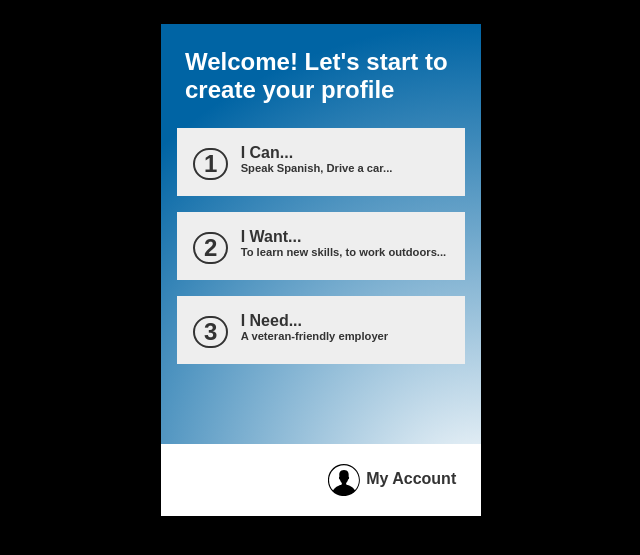
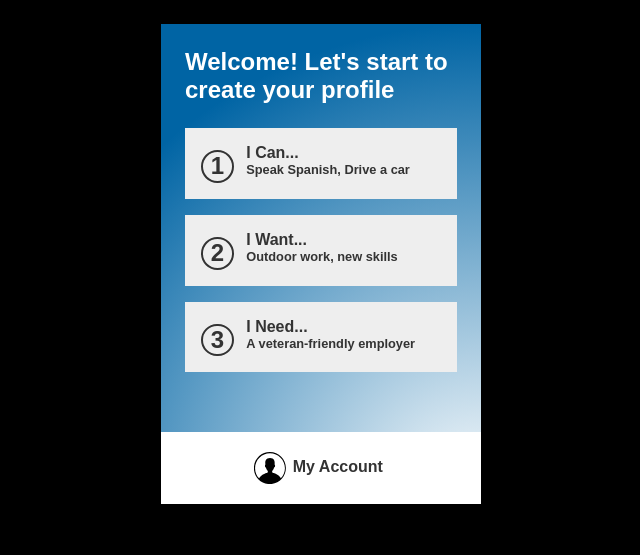
Before and after one commit to aliyarahman/theres-a-job-for-that, a Flask app: page /index in a window 1280 px wide. Shown: the top 555 px of the page, without its empty margins (319-959 px from the left). Run offline with Flask 2, Linux system fonts and the light colour scheme; parts of the project's set-up code (start-up, migrations or seed data) failed here and were passed over.

Commit message:
Finished index page UI

```diff
--- a/app/static/common_jc.css
+++ b/app/static/common_jc.css
@@ -1,7 +1,5 @@
-body		{background-color: black;}
-.content 	{width: 320px; height: 480px;
-			padding: 0em;
-			margin-left: auto; margin-right: auto;
+body		{background-color: black; width: 320px; height: 480px; margin:auto;}
+.content 	{padding: 0em;
 			font-family: Arial;
 			font-weight: bold;
 			color: #333333;}
@@ -41,21 +39,28 @@ input[type="text"]	{background-color: #EEEEEE;
 #connect			{font-size: 0.75em;}
 
 .soc_media_bar img		{vertical-align: middle; width:2em; padding-right: 0.3em;}
-#soc_media_spacer		{width: 0.4em; display: inline-block;}
 .soc_media_link			{display: inline-block; padding: 0.5em; padding-right: 0.8em;}
 .soc_media_link:hover			{color: white; background-color:#333333;}
 .nav_bar				{text-align: center;}
 .nav_bar img 			{height: 2em; vertical-align: middle; margin-right: 0.4em;}
 
-.category_menu				{margin-top: 3em; margin-bottom: 5em;}
+.category_menu				{margin-top: 3em; }
+
+
 .question_cat_button		{background-color: #EEEEEE;
-							width: 80%; margin-left: auto; margin-right: auto;
+							width: 75%; margin-left: auto; margin-right: auto;
 							padding: 1em; margin-top: 1em;}
 .question_cat_button:hover	{background-color: #FD8602; color: white;}
+
+
 .question_cat_number		{font-size: 1.5em; text-align: center;
-							border: solid 0.1em; border-radius: 1em; width: 1.3em; display:inline-block;}
+							border: solid 0.1em; border-radius: 50%; width:1.2em; height:1.2em;
+							display:inline-block;}
+
 .question_cat_text			{display:inline-block; margin-left: 0.5em;}
-.question_cat_head			{}
-.question_cat_subtext			{font-size: 0.7em;}
-.lower_quarter	{background-color: white;}
-.nav_bar		{text-align: right; padding: 0.75em;}
+.question_cat_head			{vertical-align: top;}
+.question_cat_subtext		{font-size: 0.8em; width: 100%;}
+
+
+.lower_quarter	{background-color: white; position: fixed; top: 27em; width: 320px; }
+.nav_bar		{text-align: center; padding: 0.75em;}
--- a/app/templates/index.html
+++ b/app/templates/index.html
@@ -7,25 +7,25 @@
 </div>
 
 <div class="category_menu">
-	<div class="question_cat_button">
+	<div class="question_cat_button" onClick="location.href='{{ url_for('i_can') }}'">
 		<div class="question_cat_number">1</div>
 		<div class="question_cat_text">
 			<div class="question_cat_head">I Can...</div>
-			<div class="question_cat_subtext">Speak Spanish, Drive a car...</div>
+			<div class="question_cat_subtext">Speak Spanish, Drive a car</div>
 		</div>
 	</div>
 
 
-	<div class="question_cat_button">
+	<div class="question_cat_button" onClick="location.href='{{ url_for('i_want') }}'">
 		<div class="question_cat_number">2</div>
 		<div class="question_cat_text">
 			<div class="question_cat_head">I Want...</div>
-			<div class="question_cat_subtext">To learn new skills, to work outdoors...</div>
+			<div class="question_cat_subtext">Outdoor work, new skills</div>
 		</div>
 	</div>
 
 
-	<div class="question_cat_button">
+	<div class="question_cat_button" onClick="location.href='{{ url_for('i_need') }}'">
 		<div class="question_cat_number">3</div>
 		<div class="question_cat_text">
 			<div class="question_cat_head">I Need...</div>
--- a/app/templates/login.html
+++ b/app/templates/login.html
@@ -21,7 +21,6 @@
 	<p><span id="connect">OR, CONNECT USING:</span></p>
 	<div class="soc_media_bar">
 		<div class="soc_media_link"><img src="{{url_for('static', filename="Facebook.svg")}}">Facebook</div>
-		<div id="soc_media_spacer"> </div>
 		<div class="soc_media_link"><img src="{{url_for('static', filename="LinkedIn.svg")}}">LinkedIn</div>
 	</div>
 </div>
```
